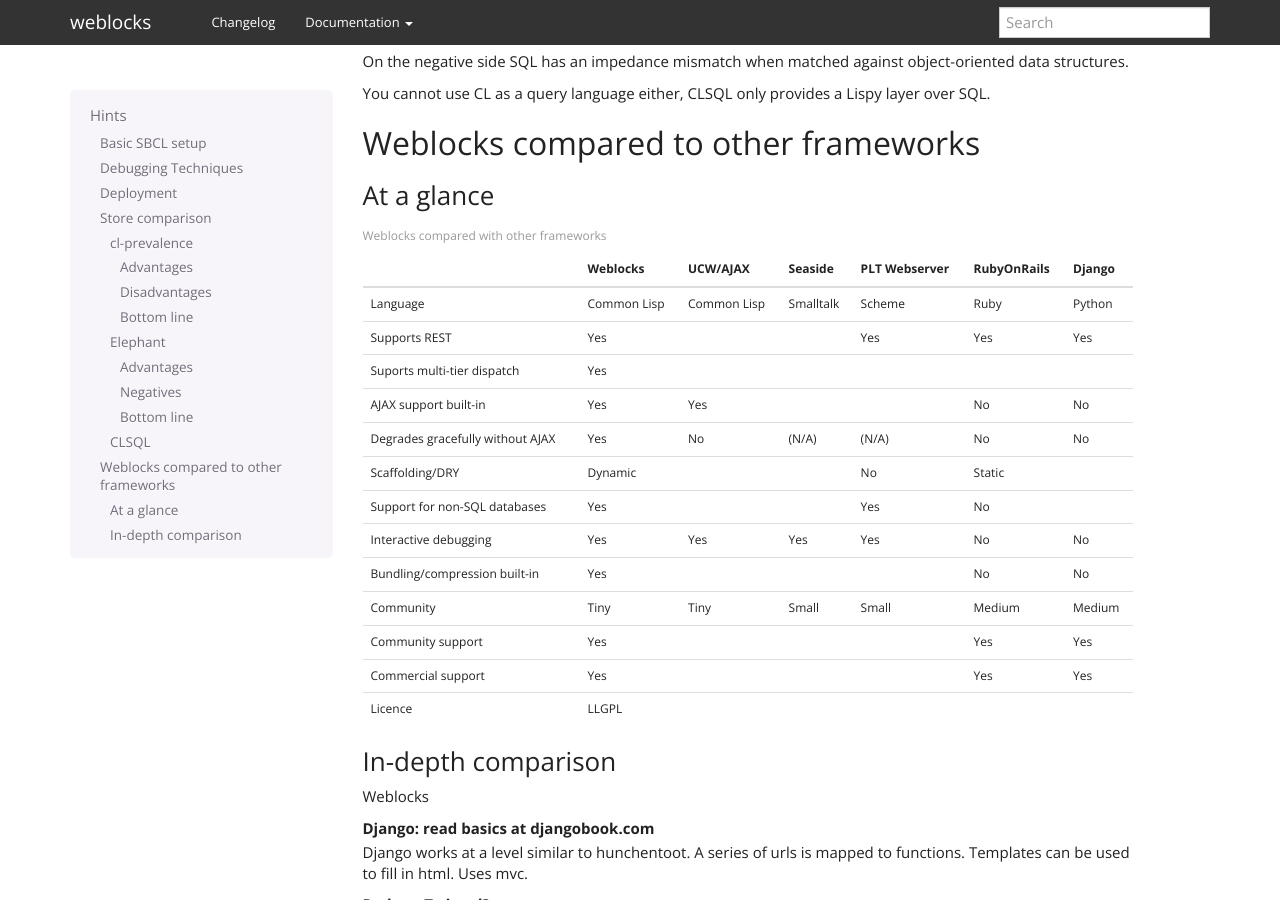
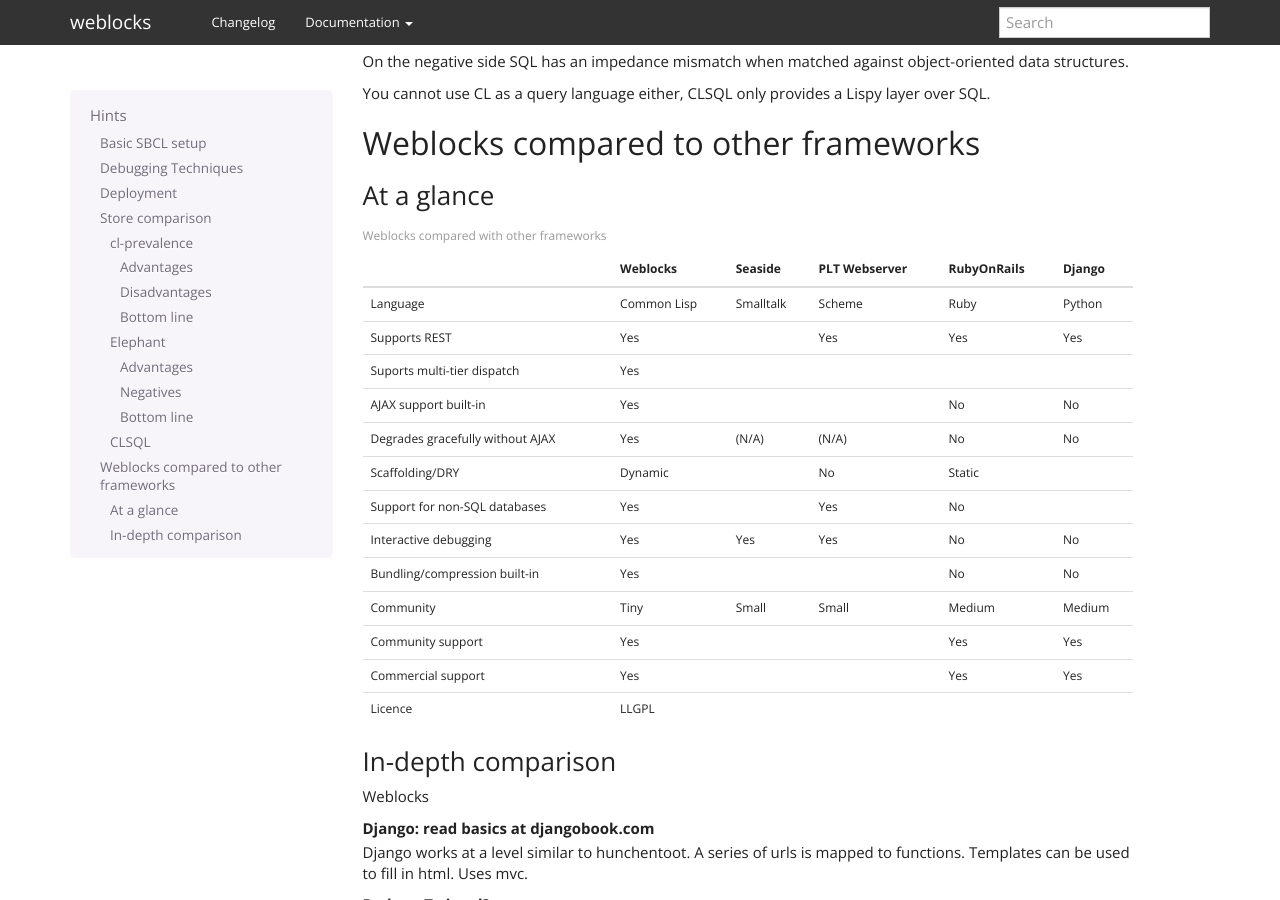
Before and after one commit to skypher/weblocks, a Sphinx documentation site: the page built from docs/source/hints.rst, in a window 1280 px wide and 900 px high, scrolled down 1821 px. Built offline with Sphinx 7.4.7, drawn with Linux system fonts in a browser that asks for light colours.

Commit message:
doc: frameworks comparison: remove UCW/AJAX
old stuff, untouched since 2011
https://common-lisp.net/project/ucw/repos/ucw-core

```diff
--- a/docs/source/hints.rst
+++ b/docs/source/hints.rst
@@ -152,13 +152,11 @@
 
    * -
      - Weblocks
-     - UCW/AJAX
      - Seaside
      - PLT Webserver
      - RubyOnRails
      - Django
    * - Language
-     - Common Lisp
      - Common Lisp
      - Smalltalk
      - Scheme
@@ -166,7 +164,6 @@
      - Python
    * - Supports REST
      - Yes
-     -
      -
      - Yes
      - Yes
@@ -177,9 +174,7 @@
      -
      -
      -
-     -
    * - AJAX support built-in
-     - Yes
      - Yes
      -
      -
@@ -187,7 +182,6 @@
      - No
    * - Degrades gracefully without AJAX
      - Yes
-     - No
      - (N/A)
      - (N/A)
      - No
@@ -195,19 +189,16 @@
    * - Scaffolding/DRY
      - Dynamic
      -
-     -
      - No
      - Static
      -
    * - Support for non-SQL databases
      - Yes
      -
-     -
      - Yes
      - No
      -
    * - Interactive debugging
-     - Yes
      - Yes
      - Yes
      - Yes
@@ -217,11 +208,9 @@
      - Yes
      -
      -
-     -
      - No
      - No
    * - Community
-     - Tiny
      - Tiny
      - Small
      - Small
@@ -231,19 +220,16 @@
      - Yes
      -
      -
-     -
      - Yes
      - Yes
    * - Commercial support
      - Yes
      -
      -
-     -
      - Yes
      - Yes
    * - Licence
      - LLGPL
-     -
      -
      -
      -
```
